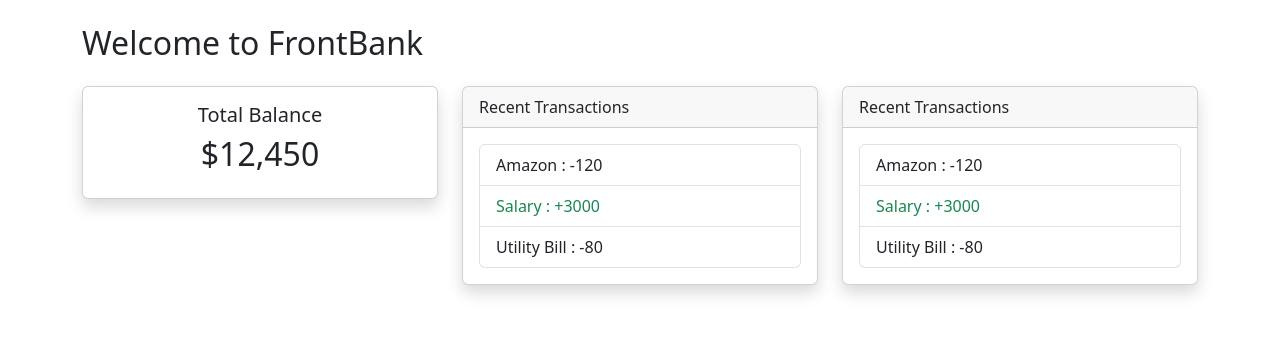
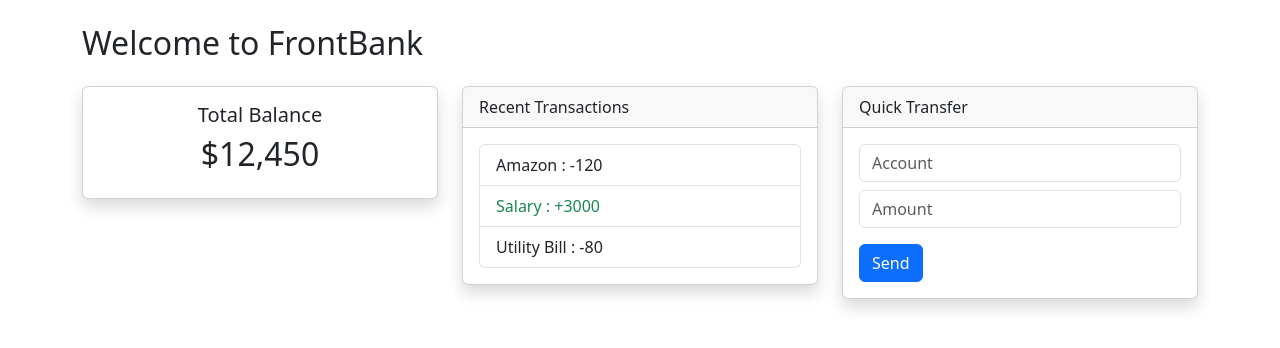
Before and after one commit to Kalyan9912/BANK-APP, a React (Create React App) app in the folder FRONT-END/: page / in a window 1280 px wide. Shown: the top 348 px of the page. Built offline with nearby package versions, Linux system fonts and the light colour scheme.

Commit message:
Update TransferForm.js

```diff
--- a/FRONT-END/src/components/TransferForm.js
+++ b/FRONT-END/src/components/TransferForm.js
@@ -1,32 +1,30 @@
 import React from "react";
 
-function TransactionList(){
+function TransferForm(){
 
   return(
 
     <div className="card shadow">
 
       <div className="card-header">
-        Recent Transactions
+        Quick Transfer
       </div>
 
       <div className="card-body">
 
-        <ul className="list-group">
+        <input
+          className="form-control mb-2"
+          placeholder="Account"
+        />
 
-          <li className="list-group-item">
-            Amazon : -120
-          </li>
+        <input
+          className="form-control mb-3"
+          placeholder="Amount"
+        />
 
-          <li className="list-group-item text-success">
-            Salary : +3000
-          </li>
-
-          <li className="list-group-item">
-            Utility Bill : -80
-          </li>
-
-        </ul>
+        <button className="btn btn-primary">
+          Send
+        </button>
 
       </div>
 
@@ -36,4 +34,4 @@
 
 }
 
-export default TransactionList;
+export default TransferForm;
```
